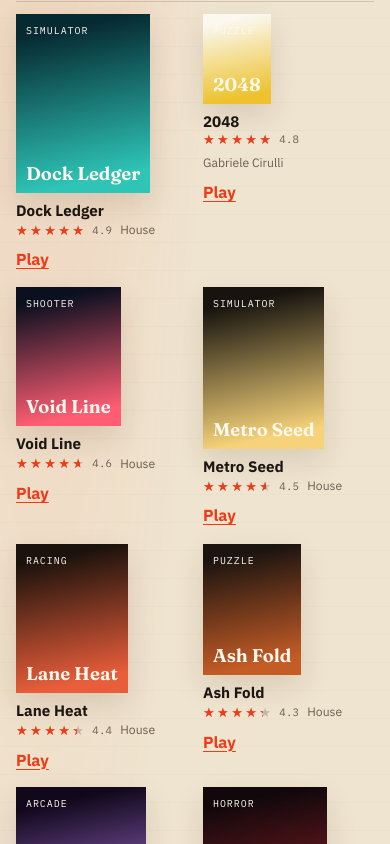
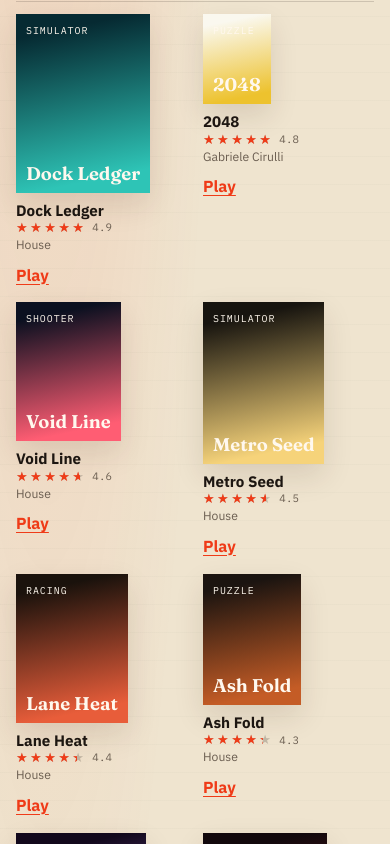
Before and after one commit to michaelnjoku347/KiloByte, a React (Vite) app: page / in a window 390 px wide. Shown: the part 1380-2224 px from the top of the page. Built offline with nearby package versions, Linux system fonts and the light colour scheme.

Commit message:
Keep star ratings from crowding portrait cards on a narrow shelf.
Stack the score under the title and lock the mobile grid to two columns
so plates can shrink instead of overflowing.

```diff
--- a/src/App.css
+++ b/src/App.css
@@ -461,10 +461,17 @@
 
 .plate-meta {
   display: flex;
-  align-items: center;
-  gap: 8px;
-  flex-wrap: wrap;
+  flex-direction: column;
+  align-items: flex-start;
+  gap: 2px;
   min-width: 0;
+}
+
+.plate-author {
+  overflow: hidden;
+  text-overflow: ellipsis;
+  white-space: nowrap;
+  max-width: 100%;
 }
 
 .stars {
@@ -1381,6 +1388,10 @@
     display: none;
   }
 
+  .shelf-grid {
+    grid-template-columns: repeat(2, minmax(0, 1fr));
+  }
+
   .index-kind,
   .index-blurb {
     display: none;
```
